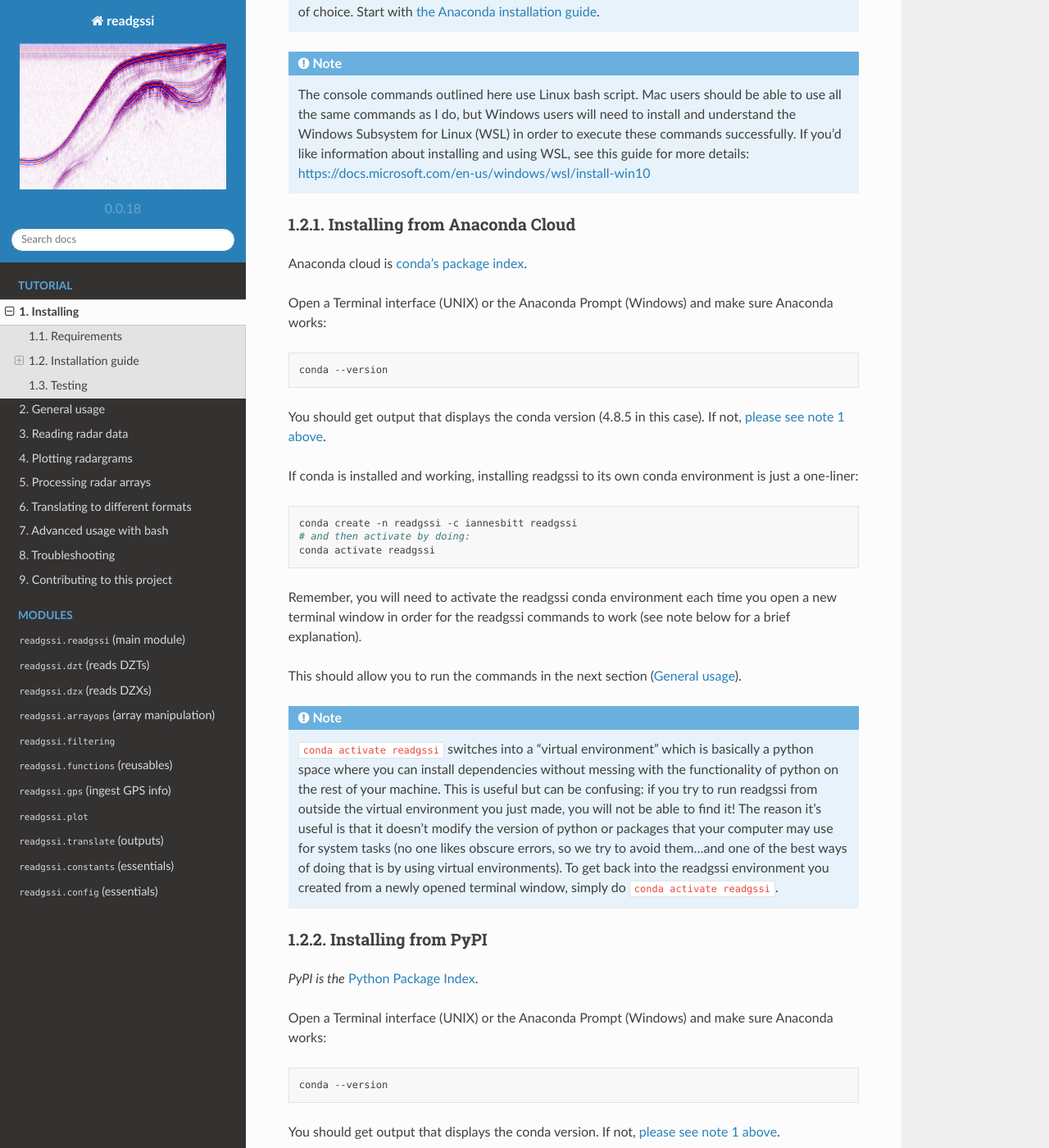
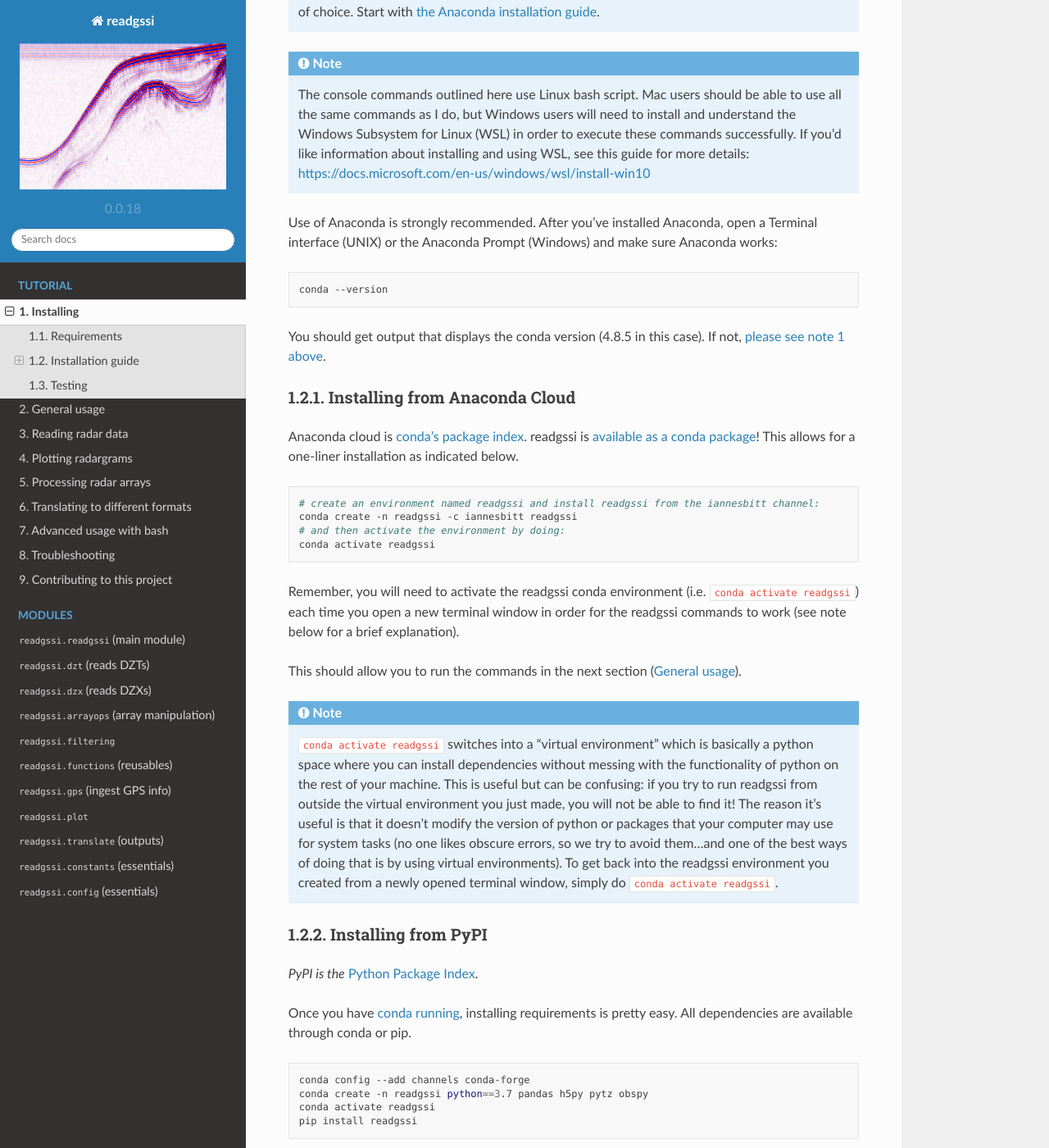
Before and after one commit to iannesbitt/readgssi, a Sphinx documentation site: the page built from docs/installing.rst, in a window 1280 px wide and 1400 px high, scrolled down 847 px. Shown: the whole window at 82% size. Built offline with Sphinx 7.4.7 and the Read the Docs theme 2.0.0, drawn with Linux system fonts in a browser that asks for light colours; some of the changed text lies outside the part shown.

Commit message:
streamlining installation instructions

```diff
--- a/docs/installing.rst
+++ b/docs/installing.rst
@@ -33,13 +33,7 @@ Installation guide
 
 .. note:: The console commands outlined here use Linux bash script. Mac users should be able to use all the same commands as I do, but Windows users will need to install and understand the Windows Subsystem for Linux (WSL) in order to execute these commands successfully. If you'd like information about installing and using WSL, see this guide for more details: https://docs.microsoft.com/en-us/windows/wsl/install-win10
 
-
-Installing from Anaconda Cloud
-================================
-
-Anaconda cloud is `conda's package index <https://anaconda.org/>`_.
-
-Open a Terminal interface (UNIX) or the Anaconda Prompt (Windows) and make sure Anaconda works:
+Use of Anaconda is strongly recommended. After you've installed Anaconda, open a Terminal interface (UNIX) or the Anaconda Prompt (Windows) and make sure Anaconda works:
 
 .. code-block:: bash
 
@@ -47,15 +41,21 @@ Open a Terminal interface (UNIX) or the Anaconda Prompt (Windows) and make sure
 
 You should get output that displays the conda version (4.8.5 in this case). If not, `please see note 1 above <#installation-guide>`_.
 
-If conda is installed and working, installing readgssi to its own conda environment is just a one-liner:
+
+Installing from Anaconda Cloud
+================================
+
+Anaconda cloud is `conda's package index <https://anaconda.org/>`_.
+readgssi is `available as a conda package <https://anaconda.org/iannesbitt/readgssi>`_! This allows for a one-liner installation as indicated below.
 
 .. code-block:: bash
 
+    # create an environment named readgssi and install readgssi from the iannesbitt channel:
     conda create -n readgssi -c iannesbitt readgssi
-    # and then activate by doing:
+    # and then activate the environment by doing:
     conda activate readgssi
 
-Remember, you will need to activate the readgssi conda environment each time you open a new terminal window in order for the readgssi commands to work (see note below for a brief explanation).
+Remember, you will need to activate the readgssi conda environment (i.e. :bash:`conda activate readgssi`) each time you open a new terminal window in order for the readgssi commands to work (see note below for a brief explanation).
 
 This should allow you to run the commands in the next section (:doc:`general`).
 
@@ -69,16 +69,7 @@ Installing from PyPI
 
 *PyPI is the* `Python Package Index <https://pypi.org>`_.
 
-
-Open a Terminal interface (UNIX) or the Anaconda Prompt (Windows) and make sure Anaconda works:
-
-.. code-block:: bash
-
-    conda --version
-
-You should get output that displays the conda version. If not, `please see note 1 above <#installation-guide>`_.
-
-Once you have conda running, installing requirements is pretty easy. All dependencies are available through conda or pip.
+Once you have `conda running <#installation-guide>`_, installing requirements is pretty easy. All dependencies are available through conda or pip.
 
 .. code-block:: bash
 
```
